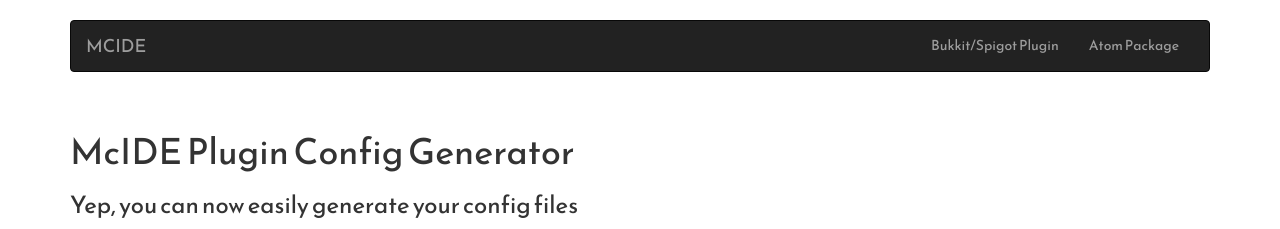
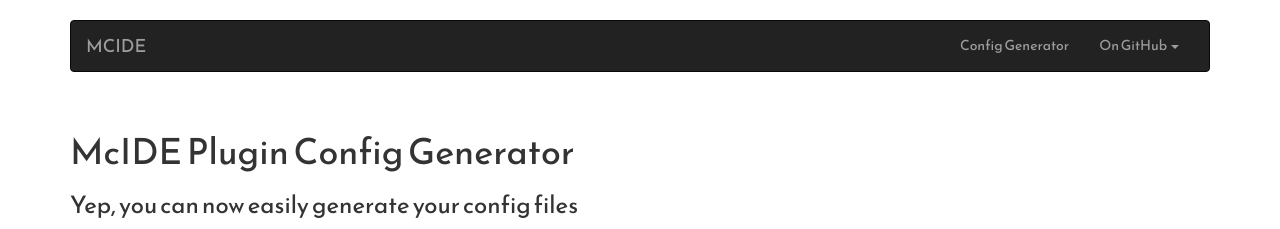
Before and after one commit to simonmeusel/mcide, a Jekyll site: the page built from generator.html, in a window 1280 px wide. Shown: the top 229 px of the page. Built offline with Jekyll 4.4.1, drawn with Linux system fonts in a browser that asks for light colours; nearby versions of some CDN libraries.

Commit message:
Update navbar

```diff
--- a/_includes/navbar.html
+++ b/_includes/navbar.html
@@ -15,8 +15,18 @@
     <!-- Collect the nav links, forms, and other content for toggling -->
     <div class="collapse navbar-collapse" id="bs-example-navbar-collapse-1">
       <ul class="nav navbar-nav navbar-right">
-        <li><a href="https://github.com/simonmeusel/mcide-plugin">Bukkit/Spigot Plugin</a></li>
-        <li><a href="https://github.com/simonmeusel/mcide-for-atom">Atom Package</a></li>
+        <li><a href="{{site.baseurl}}/generator.html">Config Generator</a></li>
+        <li class="dropdown">
+          <a href="#" class="dropdown-toggle" data-toggle="dropdown" role="button" aria-haspopup="true" aria-expanded="false">On GitHub <span class="caret"></span></a>
+          <ul class="dropdown-menu">
+            <li><a href="https://github.com/simonmeusel/mcide-plugin">Bukkit/Spigot Plugin</a></li>
+            <li><a href="https://github.com/simonmeusel/mcide-for-atom">Atom Package</a></li>
+            <li><a href="https://github.com/simonmeusel/mcide-tools-plugin">Tools Plugin</a></li>
+            <li><a href="https://github.com/simonmeusel/mcide-manager">Manager</a></li>
+            <li role="separator" class="divider"></li>
+            <li><a href="https://github.com/simonmeusel">Simon Meusel</a></li>
+          </ul>
+        </li>
       </ul>
     </div>
   </div>
```
